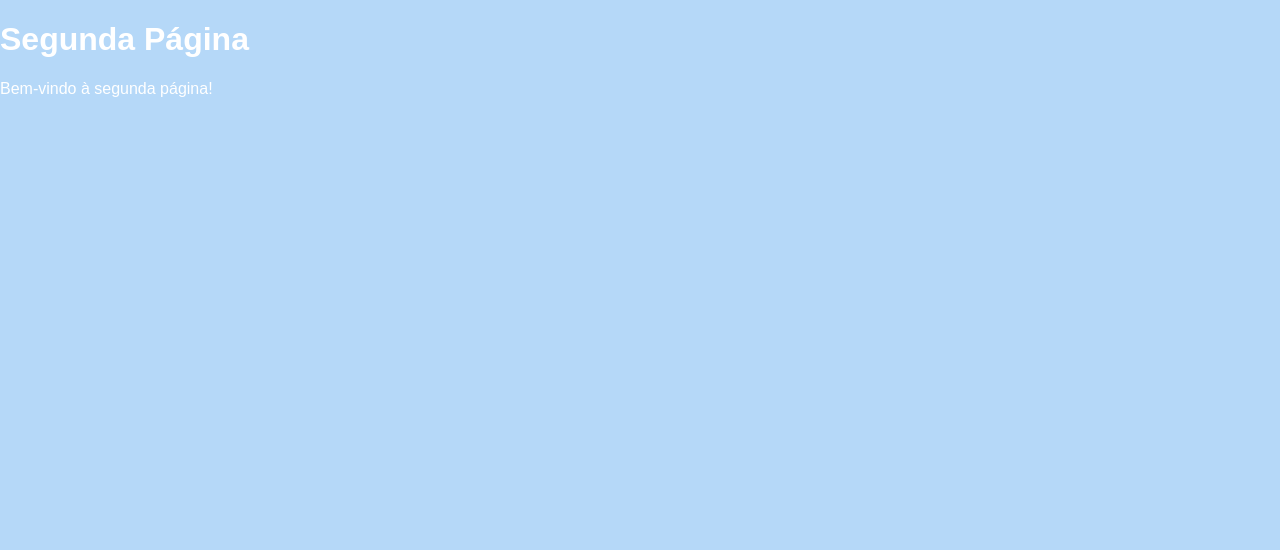
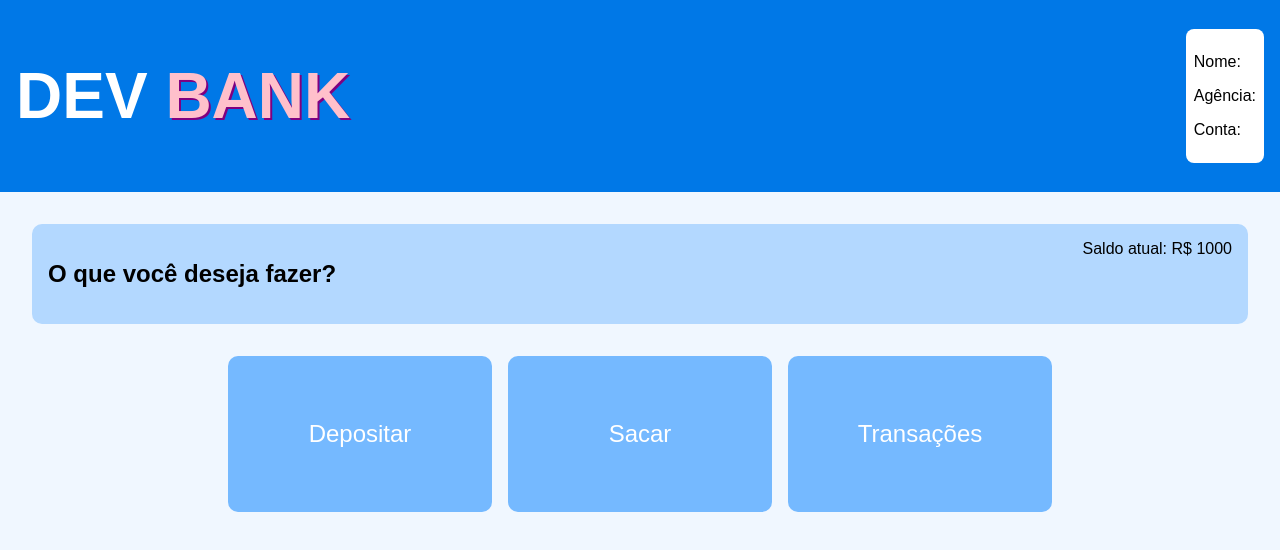
Before and after one commit to Maua-Dev/devbank_eduardo_guilherme_nikolas_front, a React (Vite) app: page /segunda in a window 1280 px wide. Shown: the top 550 px of the page. Built offline with nearby package versions, Linux system fonts and the light colour scheme; no server answers.

Commit message:
desenvolvimento segunda pagina

```diff
--- a/src/App.css
+++ b/src/App.css
@@ -49,3 +49,71 @@
 .botao-link:hover {
   background-color: rgb(1, 1, 77);
 }
+
+.pagina {
+  background-color: #f0f7ff;
+  min-height: 100vh;
+  font-family: Arial, sans-serif;
+}
+
+.topo {
+  background-color: #0078e7;
+  color: white;
+  padding: 1rem;
+  display: flex;
+  justify-content: space-between;
+  align-items: center;
+}
+
+.logo {
+  font-size: 4rem;
+  font-weight: bold;
+}
+
+.destaque {
+  color: pink;
+  text-shadow: 2px 2px purple;
+}
+
+.info-usuario {
+  background: white;
+  color: black;
+  padding: 0.5rem;
+  border-radius: 8px;
+}
+
+.conteudo {
+  padding: 2rem;
+}
+
+.cabecalho-acao {
+  background-color: #b3d8ff;
+  color:rgb(0, 0, 0);
+  padding: 1rem;
+  border-radius: 10px;
+  display: flex;
+  justify-content: space-between;
+  margin-bottom: 2rem;
+}
+
+.cards-opcoes {
+  display: flex;
+  gap: 1rem;
+  justify-content: center;
+}
+
+.card-opcao {
+  background-color: #75b9ff;
+  padding: 4rem 2rem;
+  text-align: center;
+  font-size: 1.5rem;
+  border-radius: 10px;
+  color: white;
+  width: 200px;
+  cursor: pointer;
+  transition: transform 0.2s;
+}
+
+.card-opcao:hover {
+  transform: scale(1.05);
+}
--- /dev/null
+++ b/src/componentes/CardOpcao.tsx
@@ -0,0 +1,9 @@
+type Props = {
+    texto: string;
+  };
+
+  function CardOpcao({ texto }: Props) {
+    return <div className="card-opcao">{texto}</div>;
+  }
+
+  export default CardOpcao;
--- /dev/null
+++ b/src/componentes/header.tsx
@@ -0,0 +1,40 @@
+import { useEffect, useState } from "react";
+
+function Header() {
+  const [usuario, setUsuario] = useState({
+    nome: "",
+    agencia: "",
+    conta: ""
+  });
+
+  useEffect(() => {
+    fetch("https://r2tcz6zsokynb72jb6o4ffd5nm0ryfyz.lambda-url.us-west-2.on.aws/")
+      .then((res) => res.json())
+      .then((data) => {
+        setUsuario({
+          nome: data.nome,
+          agencia: data.agencia,
+          conta: data.conta
+        });
+      })
+      .catch((error) => {
+        console.error("Erro ao buscar usuário:", error);
+        alert("Erro ao carregar dados do usuário");
+      });
+  }, []);
+
+  return (
+    <div className="topo">
+      <h1 className="logo">
+        DEV <span className="destaque">BANK</span>
+      </h1>
+      <div className="info-usuario">
+        <p>Nome: {usuario.nome}</p>
+        <p>Agência: {usuario.agencia}</p>
+        <p>Conta: {usuario.conta}</p>
+      </div>
+    </div>
+  );
+}
+
+export default Header;
--- a/src/paginas/SegundaPagina.tsx
+++ b/src/paginas/SegundaPagina.tsx
@@ -1,12 +1,24 @@
-import React from 'react';
+import Header from "../componentes/header";
+import CardOpcao from "../componentes/CardOpcao";
+import "../App.css";
 
-const SegundaPagina: React.FC = () => {
-    return (
-        <div>
-            <h1>Segunda Página</h1>
-            <p>Bem-vindo à segunda página!</p>
+function SegundaPagina() {
+  return (
+    <div className="pagina">
+      <Header />
+      <div className="conteudo">
+        <div className="cabecalho-acao">
+          <h2>O que você deseja fazer?</h2>
+          <div className="saldo">Saldo atual: R$ 1000</div>
         </div>
-    );
-};
+        <div className="cards-opcoes">
+          <CardOpcao texto="Depositar" />
+          <CardOpcao texto="Sacar" />
+          <CardOpcao texto="Transações" />
+        </div>
+      </div>
+    </div>
+  );
+}
 
 export default SegundaPagina;
```
